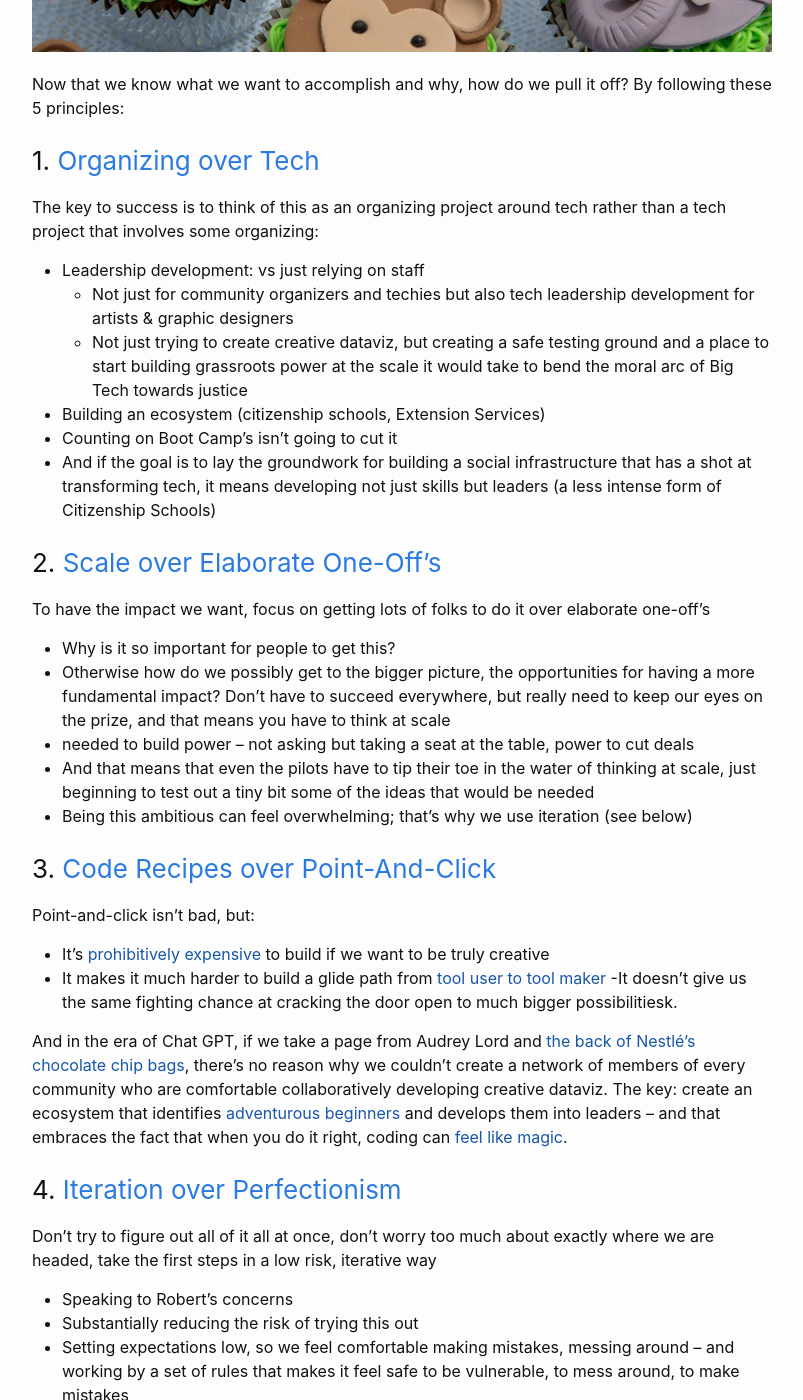
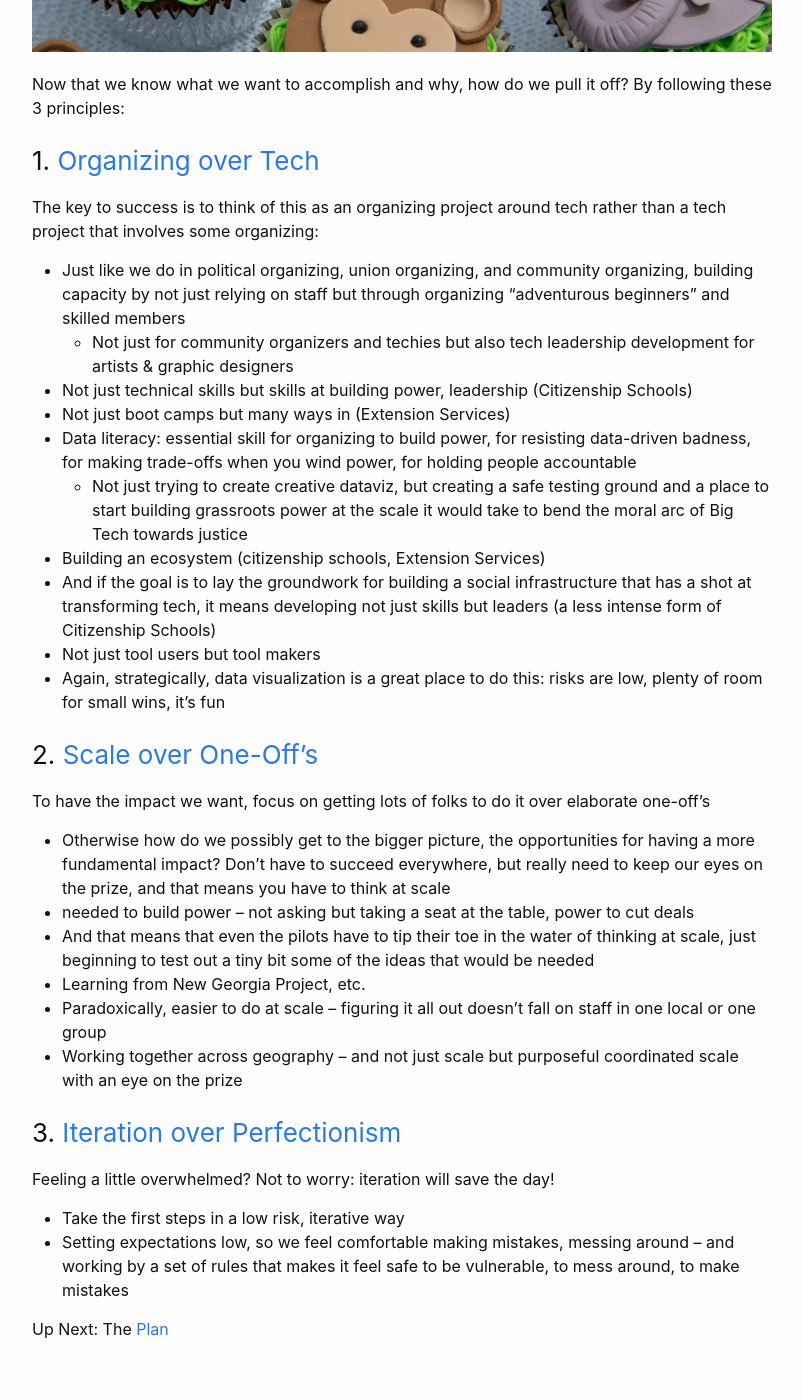
Before and after one commit to datachefs/cdv-notes, a Jekyll site: the page built from pages/how.md, in a window 1280 px wide and 1400 px high, scrolled down 440 px. Shown: the whole window, without its empty margins (238-1041 px from the left). Built offline with Jekyll 4.4.1, drawn with Linux system fonts in a browser that asks for light colours; some of the changed text lies outside the part shown.

Commit message:
Reorganize how

```diff
--- a/pages/how.md
+++ b/pages/how.md
@@ -1,52 +1,44 @@
 ---
 layout: content
-title: How
+title: 'How: Principles'
 permalink: /how/
 image: cupcakes-animals.jpg
 ---
 
-Now that we know what we want to accomplish and why, how do we pull it off? By following these 5 principles:
+
+Now that we know what we want to accomplish and why, how do we pull it off? By following these 3 principles:
 
 ### 1. [Organizing over Tech](/pages/how/organizing/organizing.html)
 
 The key to success is to think of this as an organizing project around tech rather than a tech project that involves some organizing:
-- Leadership development: vs just relying on staff
+- Just like we do in political organizing, union organizing, and community organizing, building capacity by not just relying on staff but through organizing "adventurous beginners" and skilled members
   - Not just for community organizers and techies but also tech leadership development for artists & graphic designers
+- Not just technical skills but skills at building power, leadership (Citizenship Schools)
+- Not just boot camps but many ways in (Extension Services)
+- Data literacy: essential skill for organizing to build power, for resisting data-driven badness, for making trade-offs when you wind power, for holding people accountable
   - Not just trying to create creative dataviz, but creating a safe testing ground and a place to start building grassroots power at the scale it would take to bend the moral arc of Big Tech towards justice
 - Building an ecosystem (citizenship schools, Extension Services)
-- Counting on Boot Camp's isn't going to cut it
 - And if the goal is to lay the groundwork for building a social infrastructure that has a shot at transforming tech, it means developing not just skills but leaders (a less intense form of Citizenship Schools)
+- Not just tool users but tool makers
+- Again, strategically, data visualization is a great place to do this: risks are low, plenty of room for small wins, it's fun
 
-### 2. [Scale over Elaborate One-Off's](/pages/how/scale/scale.html)
+### 2. [Scale over One-Off's](/pages/how/scale/scale.html)
 
 To have the impact we want, focus on getting lots of folks to do it over elaborate one-off's
-- Why is it so important for people to get this?
 - Otherwise how do we possibly get to the bigger picture, the opportunities for having a more fundamental impact? Don't have to succeed everywhere, but really need to keep our eyes on the prize, and that means you have to think at scale
 - needed to build power -- not asking but taking a seat at the table, power to cut deals
 - And that means that even the pilots have to tip their toe in the water of thinking at scale, just beginning to test out a tiny bit some of the ideas that would be needed
-- Being this ambitious can feel overwhelming; that's why we use iteration (see below)
+- Learning from New Georgia Project, etc.
+- Paradoxically, easier to do at scale -- figuring it all out doesn't fall on staff in one local or one group
+- Working together across geography -- and not just scale but purposeful coordinated scale with an eye on the prize
 
 
+### 3. [Iteration over Perfectionism](/pages/how/iteration/iteration.html)
 
-### 3. [Code Recipes over Point-And-Click](/pages/how/coding-writing/coding-writing.html)
+Feeling a little overwhelmed? Not to worry: iteration will save the day!
 
-Point-and-click isn't bad, but:
--  It's [prohibitively expensive]() to build if we want to be truly creative
-- It makes it much harder to build a glide path from [tool user to tool maker]()
--It doesn't give us the same fighting chance at cracking the door open to much bigger possibilitiesk.
-
-And in the era of Chat GPT, if we take a page from Audrey Lord and [the back of Nestlé's chocolate chip bags](), there's no reason why we couldn't create a network of members of every community who are comfortable collaboratively developing creative dataviz. The key: create an ecosystem that identifies [adventurous beginners]() and develops them into leaders -- and that embraces the fact that when you do it right, coding can [feel like magic]().
+- Take the first steps in a low risk, iterative way
+- Setting expectations low, so we feel comfortable making mistakes, messing around -- and working by a set of rules that makes it feel safe to be vulnerable, to mess around, to make mistakes
 
 
-
-### 4. [Iteration over Perfectionism](/pages/how/iteration/iteration.html)
-
-Don't try to figure out all of it all at once, don't worry too much about exactly where we are headed, take the first steps in a low risk, iterative way
-- Speaking to Robert's concerns
-- Substantially reducing the risk of trying this out
-- Setting expectations low, so we feel comfortable making mistakes, messing around -- and working by a set of rules that makes it feel safe to be vulnerable, to mess around, to make mistakes
-- Report as kindling
-
-And here's a draft of a [plan](./plan/) built around these principles, plus criteria for success.
-
-The end result: {Some reference back to the quote from Citizenship School about developing leaders, plus a nod to what's next}
+Up Next:  The [Plan](../plan/)
```
Also changed, not shown: pages/how/coding-writing/coding-writing.md (+11 -0 lines), pages/how/plan.md (+5 -1 lines).
